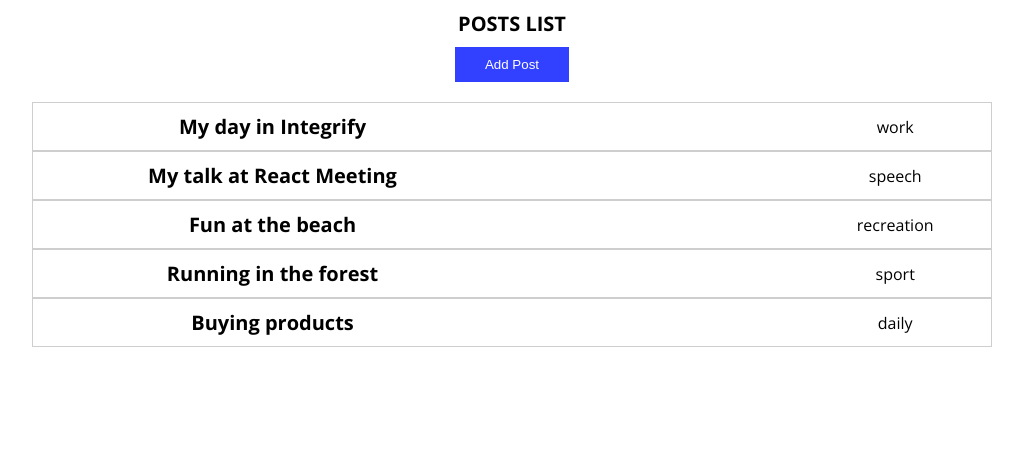
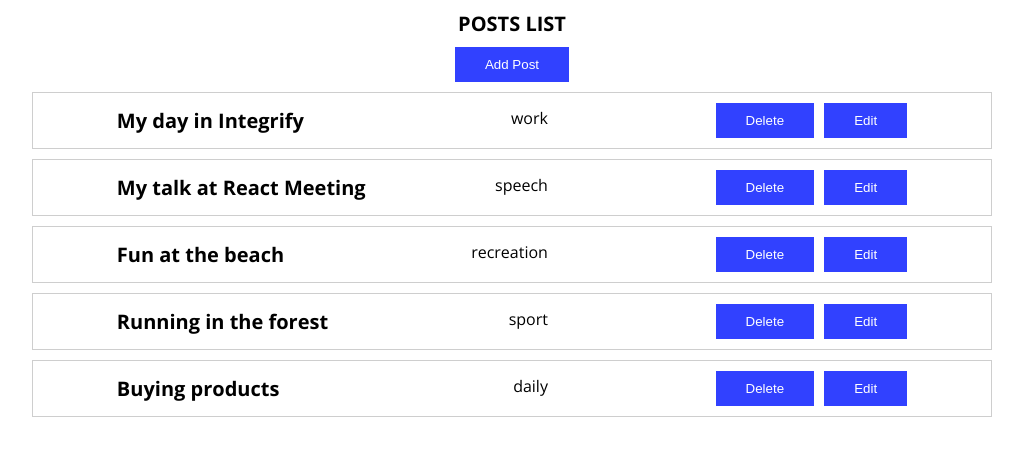
Before and after one commit to anyariazantceva/react-router-app, a React (Create React App) app: page / in a window 1280 px wide. Shown: the top 456 px of the page, without its empty margins (128-1151 px from the left). Built offline with nearby package versions, Linux system fonts and the light colour scheme.

Commit message:
Added delete and edit buttons

```diff
--- a/src/components/MainPage.js
+++ b/src/components/MainPage.js
@@ -10,7 +10,7 @@ const MainPage = ({posts}) => {
         return (
             <div className='container'>
                 <div className="main__title">Posts List</div>
-                <button className="add-post__btn">Add Post</button>
+                <button className="btn">Add Post</button>
                 <div className="posts__list">
                     {postsList}
                 </div>
--- a/src/components/PostItem.js
+++ b/src/components/PostItem.js
@@ -4,8 +4,14 @@ import './post-item.css';
 const PostItem = ({title, category}) => {
     return (
         <div className="post">
-            <a className="post__title post__link" href='/'>{title}</a>
-            <div className="post__category">{category}</div>
+            <div className="post__left">
+                <a className="post__title post__link" href='/'>{title}</a>
+                <div className="post__category">{category}</div>
+            </div>
+            <div className="post__right">
+                <button className="post__delete btn">Delete</button>
+                <button className="post__edit btn">Edit</button>
+            </div>
         </div>
     )
 };
--- a/src/components/main-page.css
+++ b/src/components/main-page.css
@@ -18,14 +18,14 @@
     justify-content: center;
     max-width: 960px;
     width: 100%;
+    margin-top: 10px;
 }
 
-.add-post__btn {
+.btn {
     display: inline-block;
     border: none;
     background-color: #3141ff;
     color: #fff;
     padding: 10px 30px;
-    margin-bottom: 20px;
 
 }
--- a/src/components/post-item.css
+++ b/src/components/post-item.css
@@ -1,9 +1,22 @@
 .post {
     display: flex;
-    justify-content: space-between;
+    justify-content: space-around;
     align-items: center;
     border: 1px solid #cecece;
     padding: 10px 0;
+    margin-bottom: 10px;
+}
+.post__left {
+    width: 45%;
+}
+
+.post__right {
+    width: 20%;
+}
+
+.post__left, .post__right {
+    display: flex;
+    justify-content: space-between;
 }
 
 .post__link {
@@ -18,9 +31,11 @@
 .post__title {
     font-size: 20px;
     font-weight: bold;
-    width: 50%;
 }
 
 .post__category {
-    width: 20%;
 }
+
+.post__delete {
+    margin-bottom: 0;
+}
```
